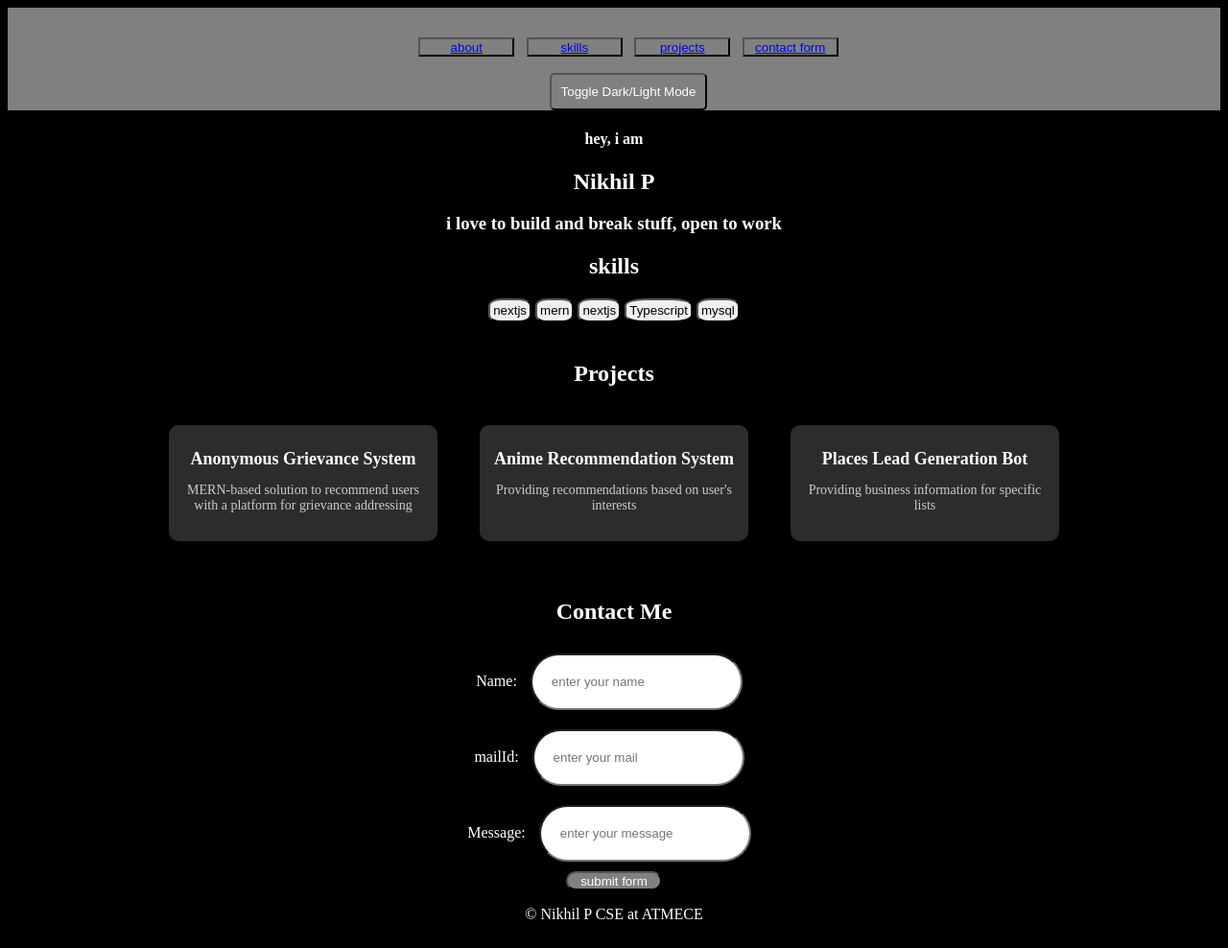
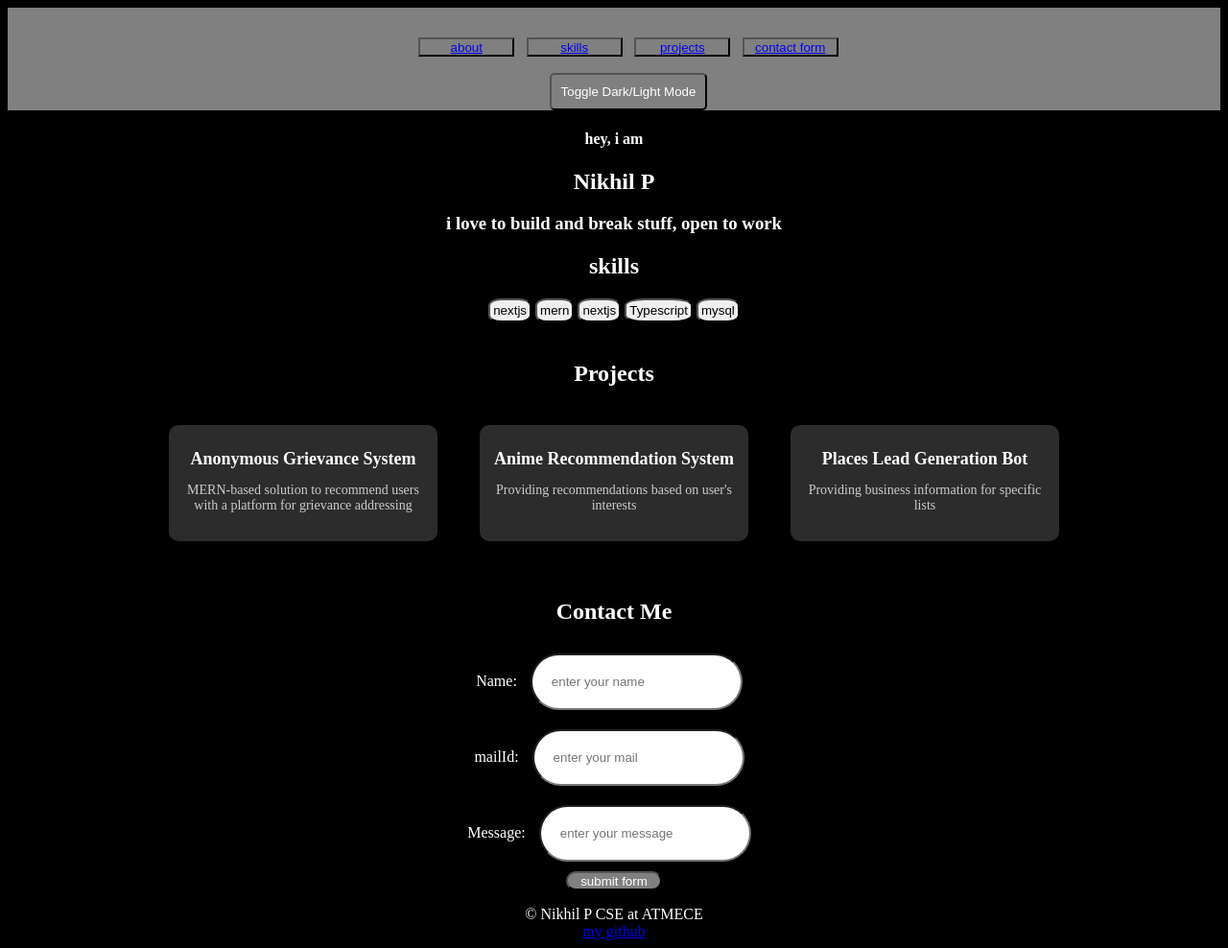
Before and after one commit to nikhilx101/gupio, a plain HTML site: page index.html in a window 1280 px wide. Shown: the whole page at 96% size. Drawn offline with Linux system fonts and the light colour scheme.

Commit message:
Add files via upload

```diff
--- a/index.html
+++ b/index.html
@@ -76,6 +76,8 @@
 
         <footer>
             © Nikhil P CSE at ATMECE
+            <nav><a href="https://github.com/Nikhil-NP">my github</a></nav>
+
         </footer>
 
 
```
